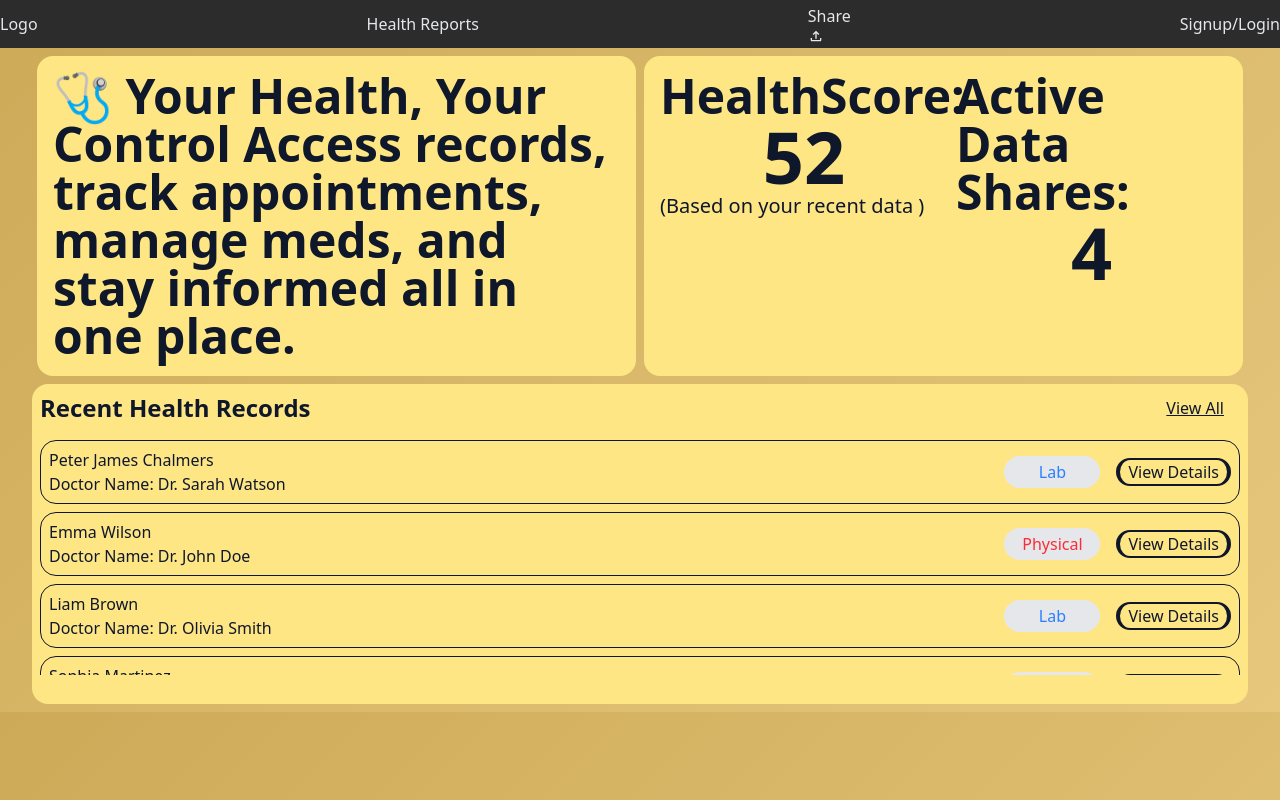
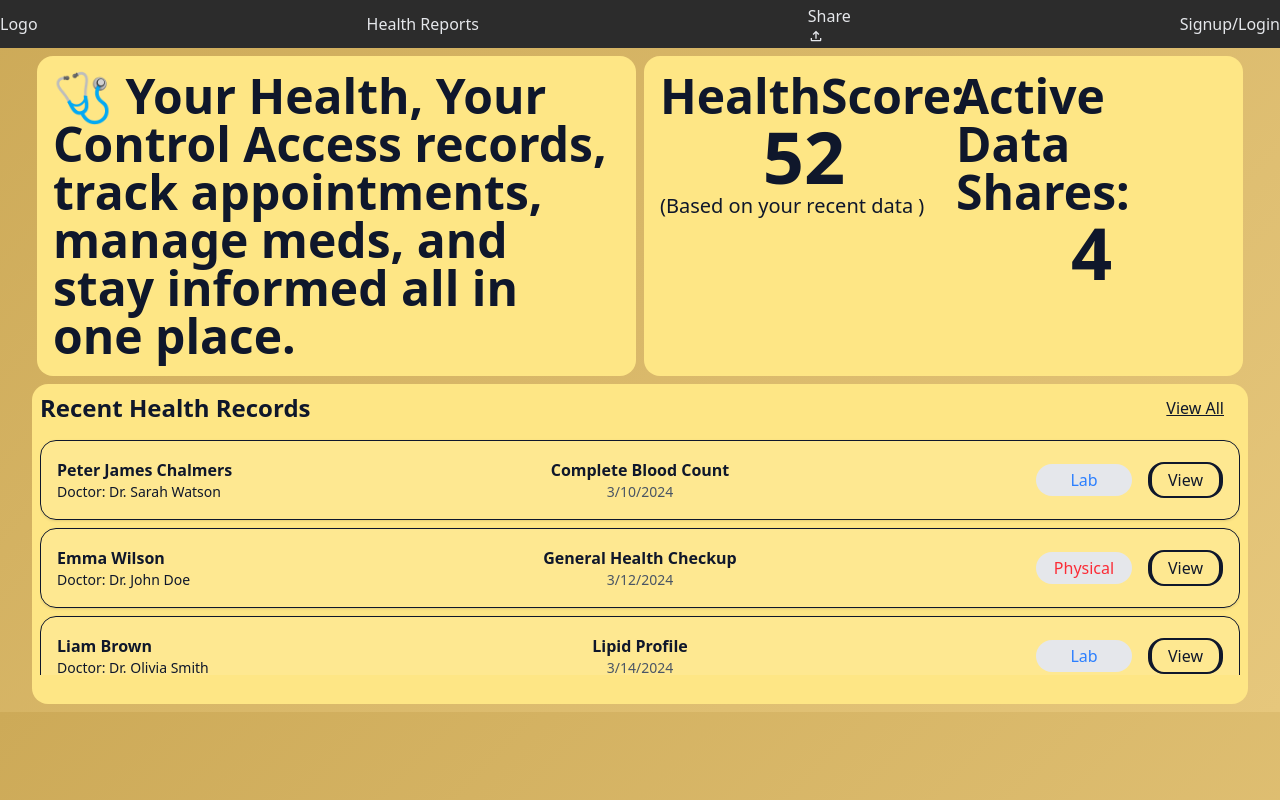
Before and after one commit to SBeeeee/CareConnect, a Next.js app: page / in a window 1280 px wide. Built offline with nearby package versions, Linux system fonts and the light colour scheme.

Commit message:
Added title and date

```diff
--- a/src/app/components/Recents.jsx
+++ b/src/app/components/Recents.jsx
@@ -6,9 +6,11 @@ function Recents() {
   return (
     <div className="bg-amber-200 mx-8 rounded-2xl mt-2 p-2 text-slate-900 h-80 mb-2 ">
 
-      <div className="flex justify-between items-center"><h1 className="text-2xl font-bold ">Recent Health Records</h1>
-        <Link href="" className="mr-4 underline h-">View All</Link>
+      <div className="flex justify-between items-center">
+        <h1 className="text-2xl font-bold">Recent Health Records</h1>
+        <Link href="#" className="mr-4 underline">View All</Link>
       </div>
+
       <div className="overflow-y-auto h-[80%] mt-2">
         {ReportData.entry
           .filter((entry) => entry.resource.resourceType === "Observation")
@@ -27,22 +29,35 @@ function Recents() {
             const labelType = categoryCode === "exam" ? "Physical" : "Lab";
             const labelColor = labelType === "Physical" ? "text-red-500" : "text-blue-500";
 
+            const title = observation.resource.code?.text || "No Title";
+            const date = observation.resource.effectiveDateTime
+              ? new Date(observation.resource.effectiveDateTime).toLocaleDateString()
+              : "No Date";
+
             return (
+              <div key={index} className="border rounded-2xl h-20 flex items-center px-4 justify-between mt-2 bg-white/10 shadow-sm">
 
-              <div key={index} className="border-1 rounded-2xl h-16 flex items-center px-2 justify-between mt-2 ">
-                <div>
-                  <div>{patientName}</div>
-                  <div>Doctor Name: {doctorName}</div>
+                {/* Patient & Doctor */}
+                <div className="w-1/3">
+                  <div className="font-semibold">{patientName}</div>
+                  <div className="text-sm">Doctor: {doctorName}</div>
                 </div>
 
-                <div className="flex gap-4 items-center">
+                {/* Title & Date */}
+                <div className="w-1/3 text-center">
+                  <div className="font-semibold">{title}</div>
+                  <div className="text-sm text-gray-600">{date}</div>
+                </div>
+
+                {/* Tags & Button */}
+                <div className="w-1/3 flex gap-4 items-center justify-end">
                   <div className={`bg-gray-200 ${labelColor} font-medium text-center rounded-2xl w-24 h-8 pt-1`}>
                     {labelType}
                   </div>
-                  <button className="border-x-4 border-y-2 rounded-2xl px-2">View Details</button>
+                  <button className="border-x-4 border-y-2 rounded-2xl px-4 py-1">View</button>
                 </div>
+
               </div>
-
             );
           })}
       </div>
```
